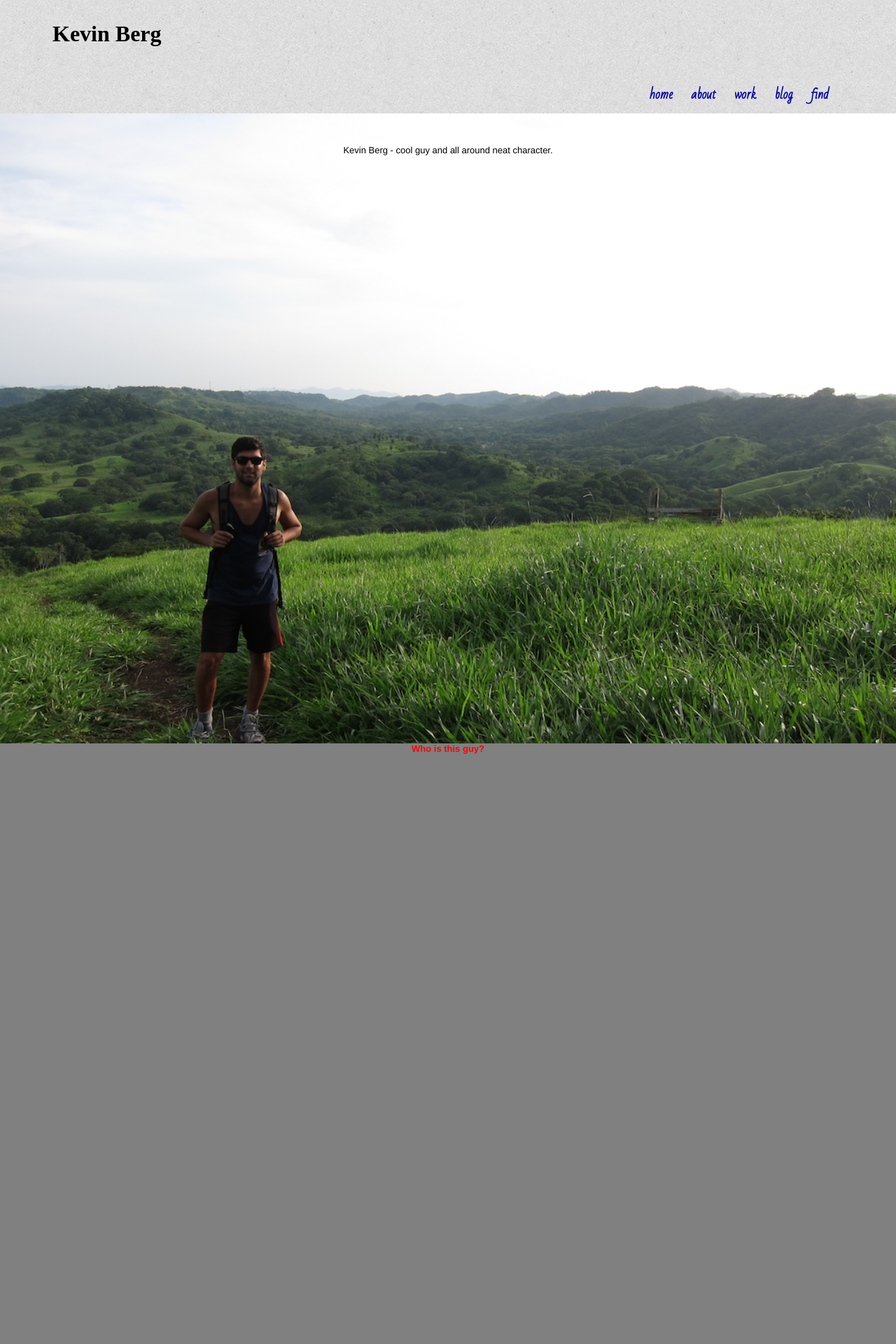
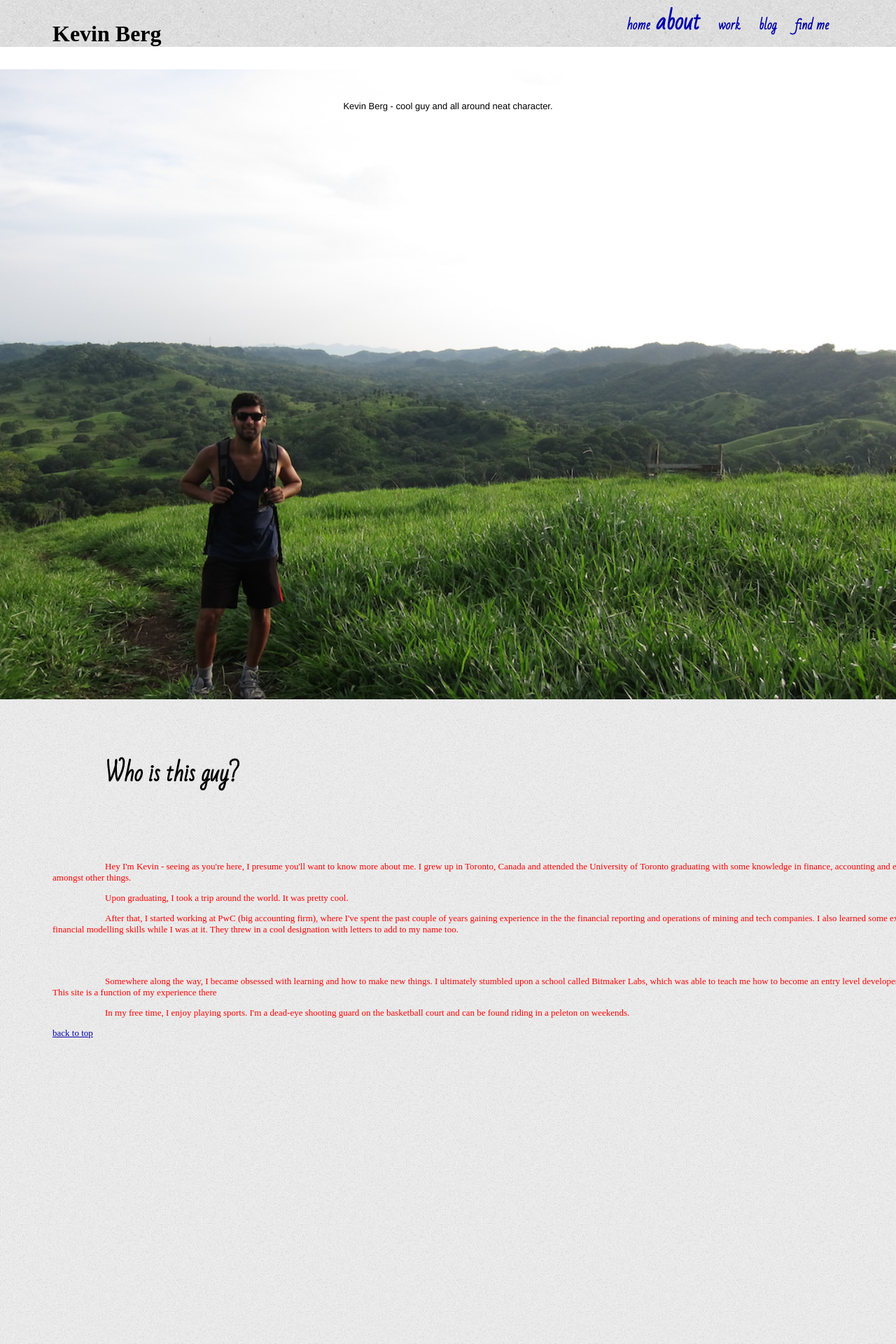
Before and after one commit to kevinberg3/ktb, a Jekyll site: the page built from index.html, in a window 1280 px wide. Shown: the top 1920 px of the page at 70% size. Built offline with Jekyll 4.4.1, drawn with Linux system fonts in a browser that asks for light colours; some web fonts are replaced; Markdown is read by kramdown in place of the engine named in the settings.

Commit message:
Adding in text updates and changes to header and artic scroll

```diff
--- a/_layouts/default.html
+++ b/_layouts/default.html
@@ -20,16 +20,16 @@
     </head>
     <body>
       <div class="site">
-        <div class="header">
+        <div class="header" id="top">
           <br />
           <br />
           <h1 class="title">Kevin Berg</h1>
           <div class="links">
             <a class="extra" href="/">home</a>
-            <a class="extra" href="/">about</a>
-            <a class="extra" href="/">work</a>
+            <a href="#second" class="arctic_scroll" data-position="1200">about</a>
+            <a class="extra" href="#third">work</a>
             <a class="extra" href="/">blog</a>
-            <a class="extra" href="/">find</a>
+            <a class="extra" href="#fourth">find me</a>
           </div>
         </div>
           <div class="container">
@@ -39,9 +39,23 @@
             </div>
 
             <div class="sections" id="second">
-              <strong>Who is this guy?</strong>
+              <h1><strong>Who is this guy?</strong></h1><br><br><br>
+              <p>Hey I'm Kevin - seeing as you're here, I presume you'll want to know more about me. I grew up in Toronto, Canada and attended the University of Toronto graduating with some knowledge in finance, accounting and economics, amongst other things. </p>
+
+              <p>Upon graduating, I took a trip around the world. It was pretty cool. </p>
+
+              <p>After that, I started working at PwC (big accounting firm), where I've spent the past couple of years gaining experience in the the financial reporting and operations of mining and tech companies. I also learned some excel and financial modelling skills while I was at it. They threw in a cool designation with letters to add to my name too.</p>
+              <br> <br>
+              <p>Somewhere along the way, I became obsessed with learning and how to make new things. I ultimately stumbled upon a school called Bitmaker Labs, which was able to teach me how to become an entry level developer in 9 weeks. This site is a function of my experience there </p>
+
+              <p>In my free time, I enjoy playing sports. I'm a dead-eye shooting guard on the basketball court and can be found riding in a peleton on weekends.</p>
 
 
+
+
+
+
+              <a class="extra" href="#top">back to top</a>
             </div>
 
             <div class="sections" id="third">
--- a/css/main.css
+++ b/css/main.css
@@ -83,6 +83,11 @@
 }
 
 .links {
+  position: absolute;
+  right:0;
+  top:0;
+  float: right;
+  display: block;
   text-align: right;
   font-family: 'Bad Script', cursive;
   font-size: xx-large;
@@ -194,15 +199,28 @@
 }
 
 #second {
-  background-color: gray;
+  background: url("../Assets/Images/squairy_light.png");
   width: 100%;
   height: 100%;
+  font-family: 'IM Fell Double Pica', serif;
+  text-align: left;
+  text-indent: 75px ;
 
+}
+.container .sections h1 {
+  font-family: 'Bad Script', cursive;
+  font-size: xx-large;
+  color: black;
 }
 
 .container {
   height: 5000px;
   z-index: 5000;
+}
+
+p {
+  text-align=justify;
+
 }
 
 #intro{
@@ -225,6 +243,7 @@
   overflow: hidden;
   padding: 0;
   width: 100%;
+  padding: 75px;
 }
 
 #second .bg{
```
Also changed, not shown: Assets/javascripts/artic_scroll.js (added, +26 -0 lines), Assets/Images/squairy_light.png (added).
